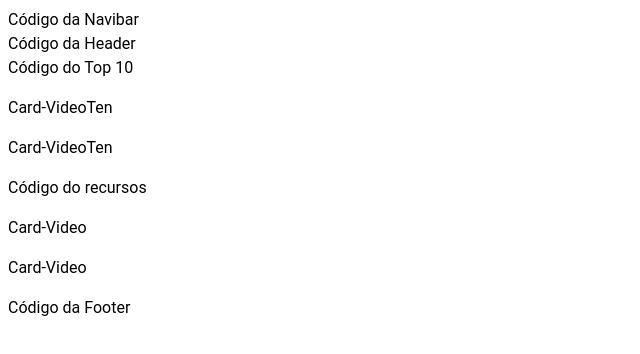
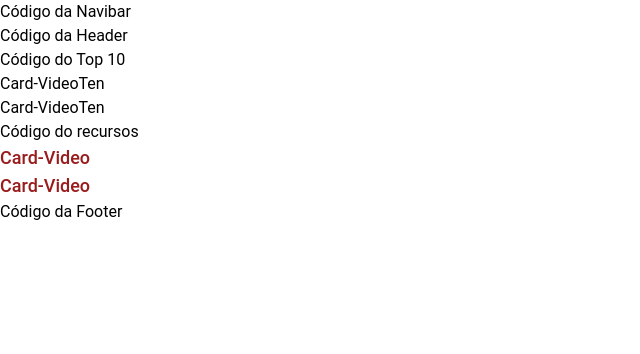
Before and after one commit to nadiduno/flyrecursos, a React (Vite) app: page / in a window 1280 px wide. Shown: the top 354 px of the page, without its empty margins (0-640 px from the left). Built offline with nearby package versions, Linux system fonts and the light colour scheme.

Commit message:
Configuraciones iniciales de css

```diff
--- a/src/componets/CardVideo.tsx
+++ b/src/componets/CardVideo.tsx
@@ -1,7 +1,7 @@
 export function CardVideo(){
     return(
         <div>
-            <p>Card-Video</p>
+            <p className="text-lg font-medium text-red-800">Card-Video</p>
         </div>
     )
 }
--- a/src/global.css
+++ b/src/global.css
@@ -1,3 +1,7 @@
+@tailwind base;
+@tailwind components;
+@tailwind utilities;
+
 :root {
   font-family: Roboto, Arial, sans-serif;
   line-height: 1.5;
--- a/tailwind.config.js
+++ b/tailwind.config.js
@@ -1,6 +1,6 @@
 /** @type {import('tailwindcss').Config} */
 export default {
-  content: [],
+  content: ['./src/**/*.{js,jsx,ts,tsx}'],
   theme: {
     extend: {},
   },
```
